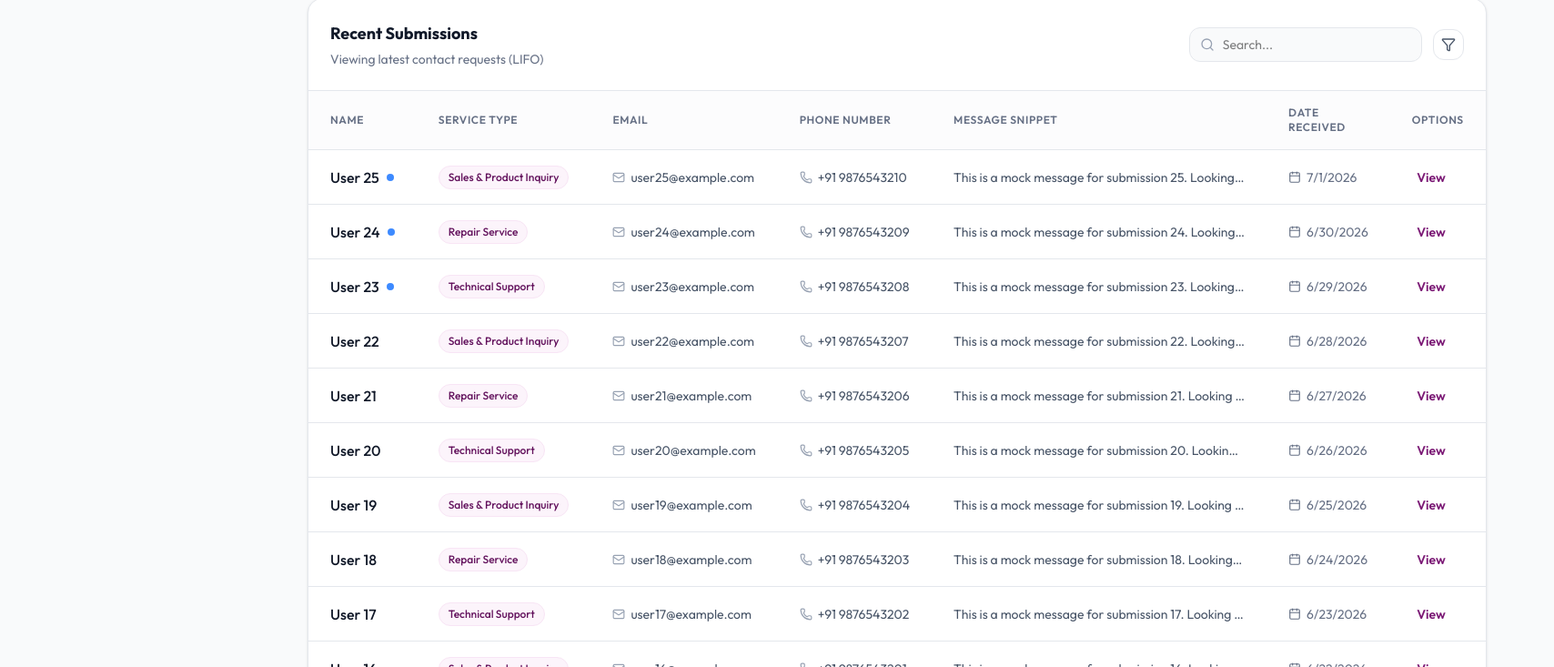
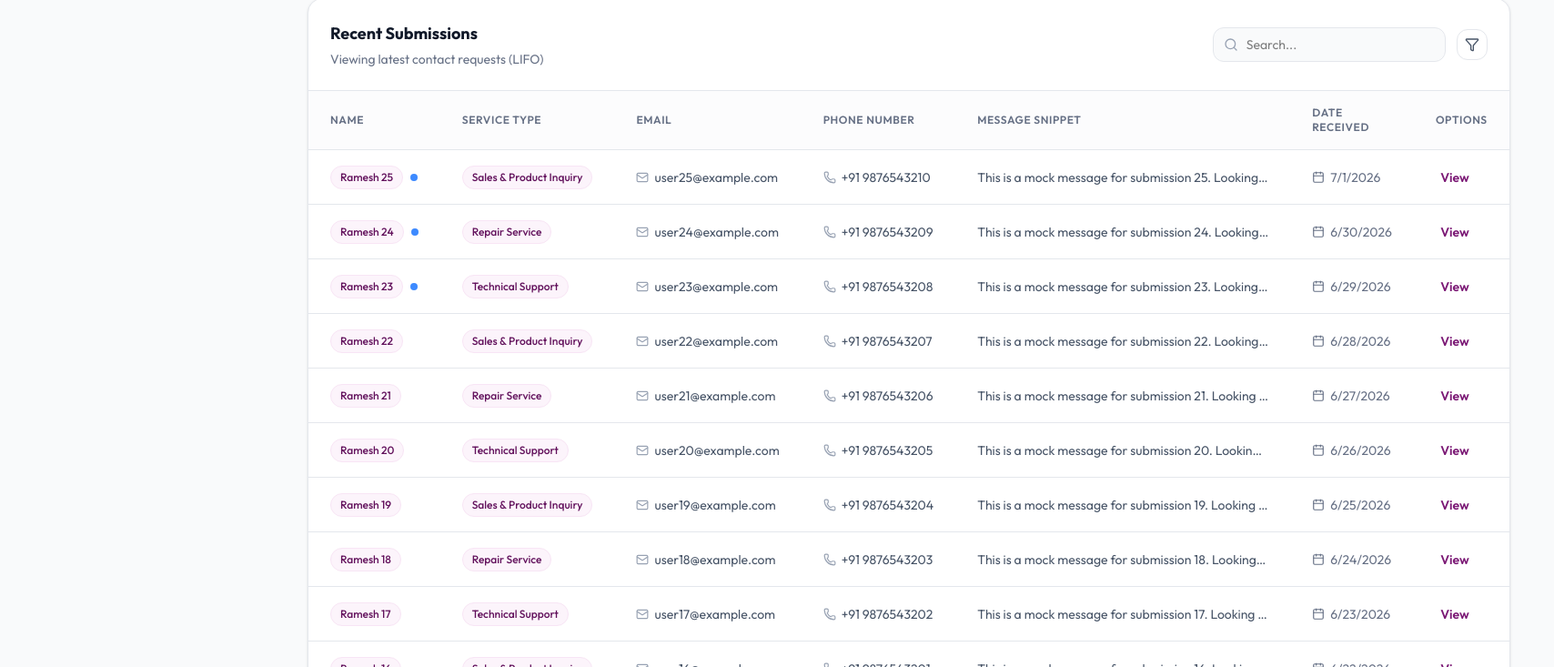
Before and after one commit to Gykadigitals/lot-mobiles-dashboard, a Next.js app: page /contact in a window 1280 px wide. Shown: the part 867-1600 px from the top of the page at 91% size, 1708 px wide, since content can reach past the window. Built offline with nearby package versions, Linux system fonts and the light colour scheme; sample sign-in values are in the browser's storage.

Commit message:
refactor: update mock user name and enhance table cell styling in SubmissionsTable

```diff
--- a/src/app/(admin)/contact/SubmissionsTable.tsx
+++ b/src/app/(admin)/contact/SubmissionsTable.tsx
@@ -6,7 +6,7 @@ import { Mail, Phone, Calendar, ArrowUpRight, Search, Filter, ChevronLeft, Chevr
 // Mock data to simulate LIFO (Last In, First Out) - Expanded for pagination
 const initialSubmissions = Array.from({ length: 25 }, (_, i) => ({
   id: `SUB-00${25 - i}`,
-  name: `User ${25 - i}`,
+  name: `Ramesh ${25 - i}`,
   email: `user${25 - i}@example.com`,
   phone: `+91 ${9876543210 - i}`,
   serviceType: i % 3 === 0 ? "Sales & Product Inquiry" : i % 3 === 1 ? "Repair Service" : "Technical Support",
@@ -77,17 +77,16 @@ export default function SubmissionsTable() {
           <tbody className="divide-y divide-gray-200 dark:divide-gray-800">
             {paginatedSubmissions.map((sub) => (
               <tr key={sub.id} className="hover:bg-gray-50/50 dark:hover:bg-gray-800/30 transition-colors group">
-                <td className="px-6 py-4">
+                <td className="px-6 py-4 whitespace-nowrap">
                   <div className="flex items-center gap-2">
-                    <span className="font-medium text-gray-900 dark:text-white whitespace-nowrap">
+                    <span className="inline-flex items-center px-2.5 py-1 rounded-full text-xs font-medium bg-brand-50 text-brand-700 dark:bg-brand-500/10 dark:text-brand-400 border border-brand-100 dark:border-brand-500/20">
                       {sub.name}
                     </span>
                     {sub.status === "new" && (
                       <span className="w-2 h-2 rounded-full bg-blue-500 animate-pulse"></span>
                     )}
                   </div>
-                </td>
-                <td className="px-6 py-4 whitespace-nowrap">
+                </td><td className="px-6 py-4 whitespace-nowrap">
                   <span className="inline-flex items-center px-2.5 py-1 rounded-full text-xs font-medium bg-brand-50 text-brand-700 dark:bg-brand-500/10 dark:text-brand-400 border border-brand-100 dark:border-brand-500/20">
                     {sub.serviceType}
                   </span>
```
